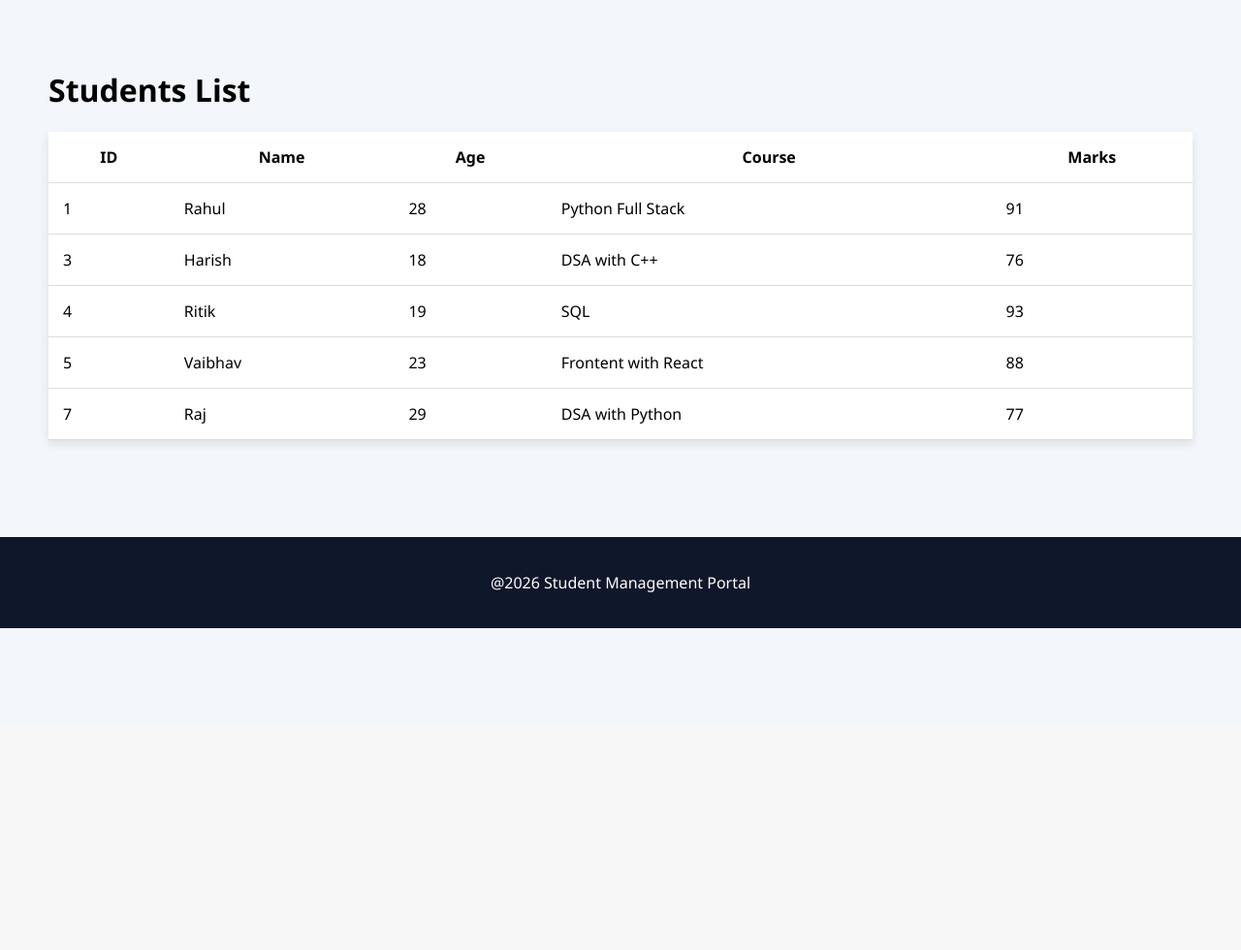
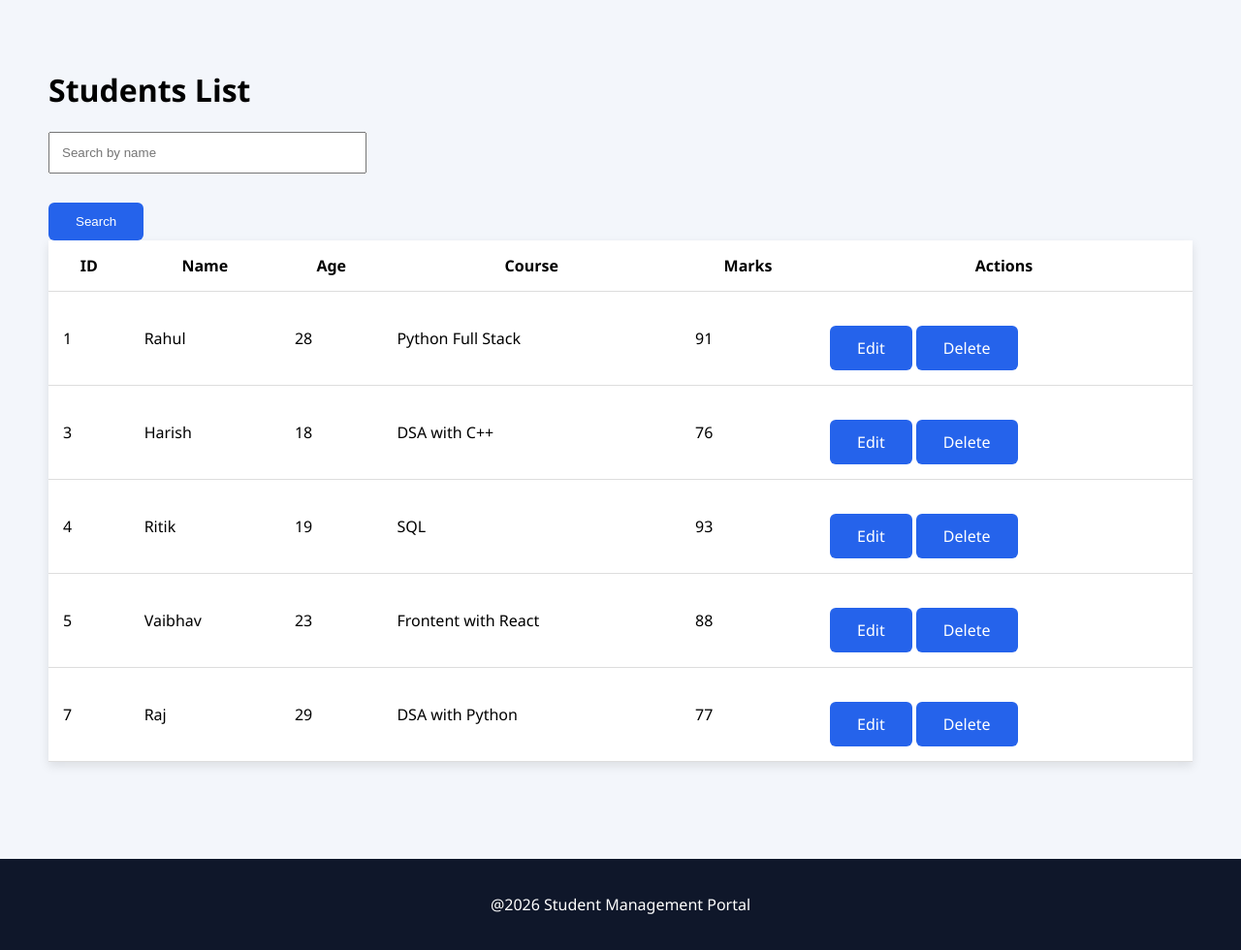
Before and after one commit to gladdenbackup123/Django, a Django app: page /students/ in a window 1280 px wide. Shown: the part 52-1032 px from the top of the page at 97% size. Before the commit the page ends 700 px from the top, so only its background shows below. Run offline with Django 5.2, Linux system fonts and the light colour scheme; data comes from the database, SQL or seed files in the repository; both versions use the stored data as it was after the commit.

Commit message:
Added forms

```diff
--- a/student_portal/students/static/css/style.css
+++ b/student_portal/students/static/css/style.css
@@ -63,6 +63,17 @@ body{
     margin:10px 0;
 }
 
+.error{
+    color:#b91c1c; /* red-700 */
+    background:#fee2e2; /* red-100 */
+    padding:12px 16px;
+    border:1px solid #fca5a5; /* red-300 */
+    border-radius:6px;
+    display:block;
+    margin:15px 0;
+    font-weight:500;
+}
+
 .footer{
     text-align:center;
     background:#0f172a;
--- a/student_portal/students/templates/edit_student.html
+++ b/student_portal/students/templates/edit_student.html
@@ -5,10 +5,11 @@
 
 <form method="post" class="form">
     {% csrf_token %}
-    <input type="text" name="name" placeholder="Student Name" value="{{student.name}}" required>
+    {{ form.as_p }}
+    <!-- <input type="text" name="name" placeholder="Student Name" value="{{student.name}}" required>
     <input type="number" name="age" placeholder="Age" value="{{student.age}}" required>
     <input type="text" name="course" placeholder="Course" value="{{student.course}}" required>
-    <input type="number" name="marks" placeholder="Marks" value="{{student.marks}}" required>
+    <input type="number" name="marks" placeholder="Marks" value="{{student.marks}}" required> -->
 
     <button class="btn">Submit</button>
 </form>
--- a/student_portal/students/templates/students.html
+++ b/student_portal/students/templates/students.html
@@ -3,6 +3,15 @@
 {% block content %}
 <h1>Students List</h1>
 
+<form method="get" class="form">
+    <input
+        type="text"
+        name="search"
+        placeholder="Search by name"
+        value="{{query | default:''}}"
+    >
+    <button class="btn">Search</button>
+</form>
 <table class="table">
     <tr>
         <th>ID</th>
@@ -10,6 +19,7 @@
         <th>Age</th>
         <th>Course</th>
         <th>Marks</th>
+        <th>Actions</th>
     </tr>
 
     {% for student in students %}
@@ -19,6 +29,10 @@
         <td>{{student.age}}</td>
         <td>{{student.course}}</td>
         <td>{{student.marks}}</td>
+        <td>
+            <a class="btn" href="/edit/{{student.id}}">Edit</a>
+            <a class="btn" href="/delete/{{student.id}}" onclick="return confirm('Delete this student?');">Delete</a>
+        </td>
     </tr>
     {% endfor %}
 </table>
--- a/student_portal/students/views.py
+++ b/student_portal/students/views.py
@@ -1,6 +1,7 @@
 from django.shortcuts import render,redirect
 from django.http import HttpResponse
 from .models import Student
+from .forms import StudentForm
 
 # Create your views here.
 # def home(request):
@@ -15,33 +16,48 @@ def home(request):
 
 def students_page(request):
     students = Student.objects.all()
+    query = request.GET.get('search')
+
+    if query:
+        students = students.filter(name__icontains=query)
     # students = Student.objects.order_by('marks')
     # students = Student.objects.order_by('marks')
     # students = Student.objects.filter(marks__gt = 80)
-    return render(request,'students.html',{'students':students})
+    return render(request,'students.html',{'students':students,'query':query})
 
 def add_student(request):
     if request.method == "POST":
-        name = request.POST.get('name')
-        age = request.POST.get('age')
-        course = request.POST.get('course')
-        marks = request.POST.get('marks')
+        form = StudentForm(request.POST)
+        if form.is_valid():
+            form.save()
+            return redirect('/students/')
+    else:
+        form = StudentForm()
 
-        if int(marks) > 100:
-            return render(request,'add_student.html',{
-                'error':'Marks cannot be greater than 100'
-            })
+    return render(request,'add_student.html',{'form':form})
 
-        Student.objects.create(
-            name=name,
-            age=age,
-            course=course,
-            marks=marks
-        )
+# def add_student(request):
+#     if request.method == "POST":
+#         name = request.POST.get('name')
+#         age = request.POST.get('age')
+#         course = request.POST.get('course')
+#         marks = request.POST.get('marks')
 
-        return redirect('/students/')
+#         if int(marks) > 100:
+#             return render(request,'add_student.html',{
+#                 'error':'Marks cannot be greater than 100'
+#             })
 
-    return render(request,'add_student.html')
+#         Student.objects.create(
+#             name=name,
+#             age=age,
+#             course=course,
+#             marks=marks
+#         )
+
+#         return redirect('/students/')
+
+#     return render(request,'add_student.html')
 
 def delete_student(request,id):
     student = Student.objects.get(id=id)
@@ -51,14 +67,27 @@ def delete_student(request,id):
 def edit_student(request,id):
     student = Student.objects.get(id=id)
 
-    if request.method=="POST":
-        name = request.POST.get('name')
-        age = request.POST.get('age')
-        course = request.POST.get('course')
-        marks = request.POST.get('marks')
+    if request.method == "POST":
+        form = StudentForm(request.POST,instance=student)
+        if form.is_valid():
+            form.save()
+            return redirect('/students/')
+    else:
+        form = StudentForm(instance=student)
 
-        student.save()
+    return render(request,'edit_student.html',{'form':form})
 
-        return redirect('/students/')
+# def edit_student(request,id):
+#     student = Student.objects.get(id=id)
 
-    return render(request,'edit_student.html',{'student':student})
+#     if request.method=="POST":
+#         student.name = request.POST.get('name')
+#         student.age = request.POST.get('age')
+#         student.course = request.POST.get('course')
+#         student.marks = request.POST.get('marks')
+
+#         student.save()
+
+#         return redirect('/students/')
+
+#     return render(request,'edit_student.html',{'student':student})
```
Also changed, not shown: student_portal/students/forms.py (added, +7 -0 lines), student_portal/students/templates/add_student.html (+10 -3 lines), student_portal/db.sqlite3.
